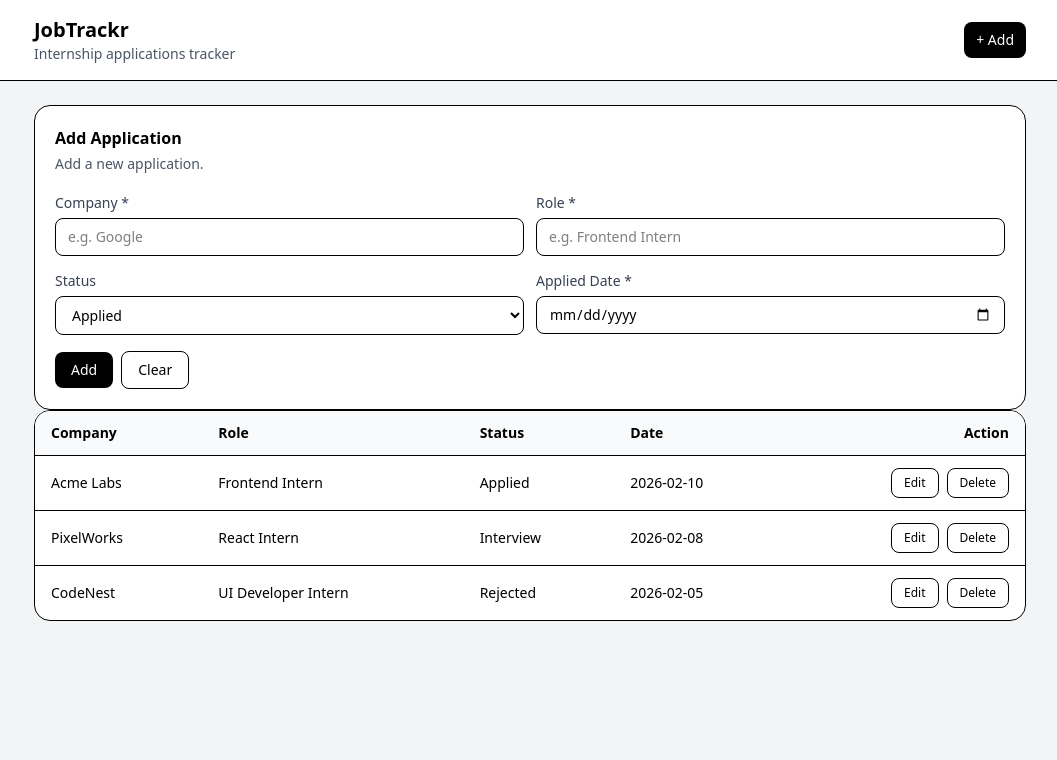
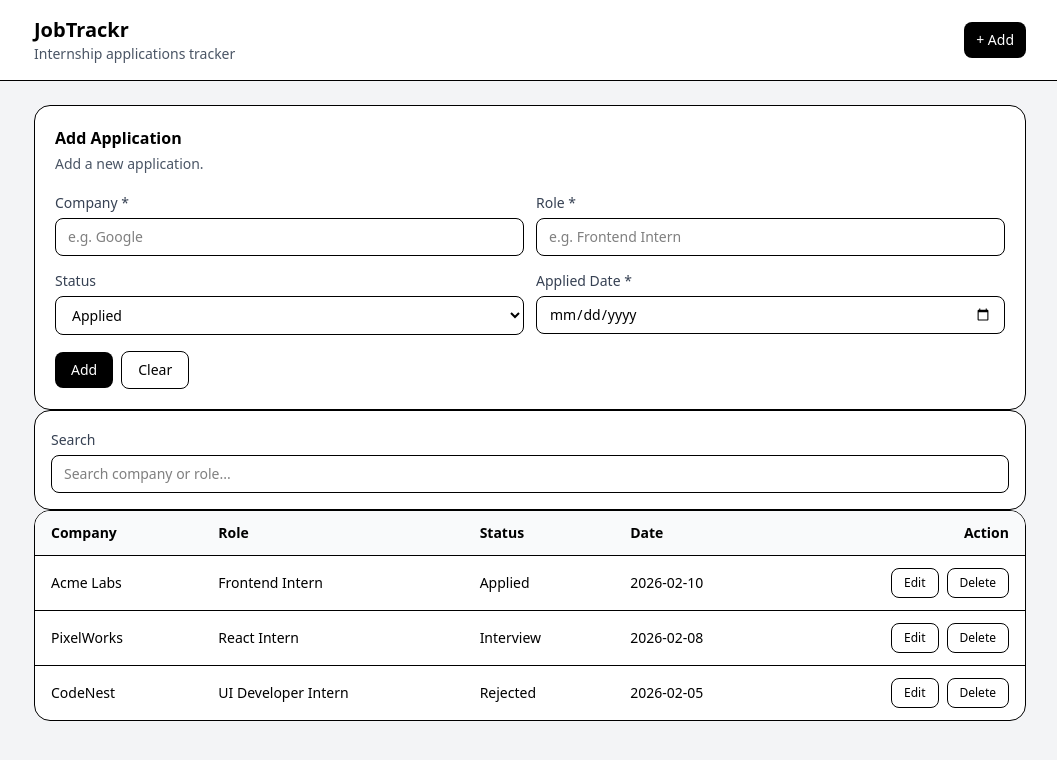
Before and after one commit to NishuSingh-12/jobtracker, a React (Vite) app: page / in a window 1280 px wide. Shown: the top 760 px of the page, without its empty margins (110-1167 px from the left). Built offline with nearby package versions, Linux system fonts and the light colour scheme.

Commit message:
add search filter for applications

```diff
--- a/src/App.jsx
+++ b/src/App.jsx
@@ -3,6 +3,7 @@ import ApplicationList from "./components/ApplicationList";
 import Header from "./components/Header";
 import { seedApplications } from "./data/seed";
 import AddApplicationForm from "./components/AddApplicationForm";
+import Filters from "./components/Filters.Jsx";
 
 function App() {
   const [applications, setApplications] = useState(() => {
@@ -11,6 +12,7 @@ function App() {
   });
 
   const [editingApp, setEditingApp] = useState(null);
+  const [query, setQuery] = useState("");
 
   useEffect(() => {
     localStorage.setItem("jobtracker_apps", JSON.stringify(applications));
@@ -43,6 +45,15 @@ function App() {
     );
     setEditingApp(null);
   }
+
+  const filteredApplications = applications.filter((a) => {
+    const q = query.trim().toLocaleLowerCase();
+    if (!q) return true;
+    return (
+      a.company.toLocaleLowerCase().includes(q) ||
+      a.role.toLocaleLowerCase().includes(q)
+    );
+  });
   return (
     <div className="min-h-screen bg-gray-100">
       <Header />
@@ -53,8 +64,11 @@ function App() {
           editingApp={editingApp}
           onCancelEdit={handleCancelEdit}
         />
+
+        <Filters query={query} setQuery={setQuery} />
+
         <ApplicationList
-          applications={applications}
+          applications={filteredApplications}
           onDelete={handleDelete}
           onEdit={handleEdit}
         />
--- /dev/null
+++ b/src/components/Filters.jsx
@@ -0,0 +1,13 @@
+export default function Filters({ query, setQuery }) {
+  return (
+    <div className="rounded-2xl border bg-white p-4">
+      <label className="text-sm font-medium text-gray-700">Search</label>
+      <input
+        value={query}
+        onChange={(e) => setQuery(e.target.value)}
+        placeholder="Search company or role..."
+        className="mt-1 w-full rounded-lg border px-3 py-2 text-sm outline-none focus:ring-2 focus:ring-black/10"
+      />
+    </div>
+  );
+}
```
